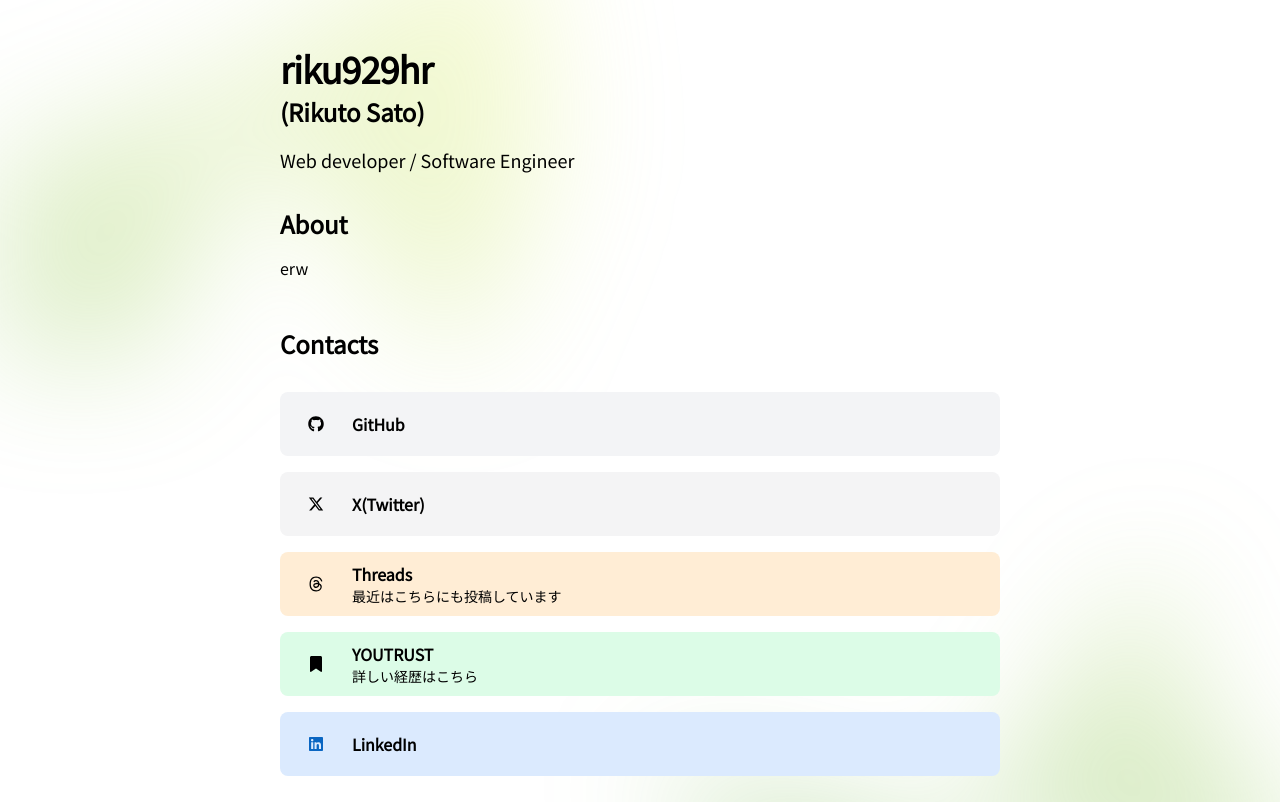
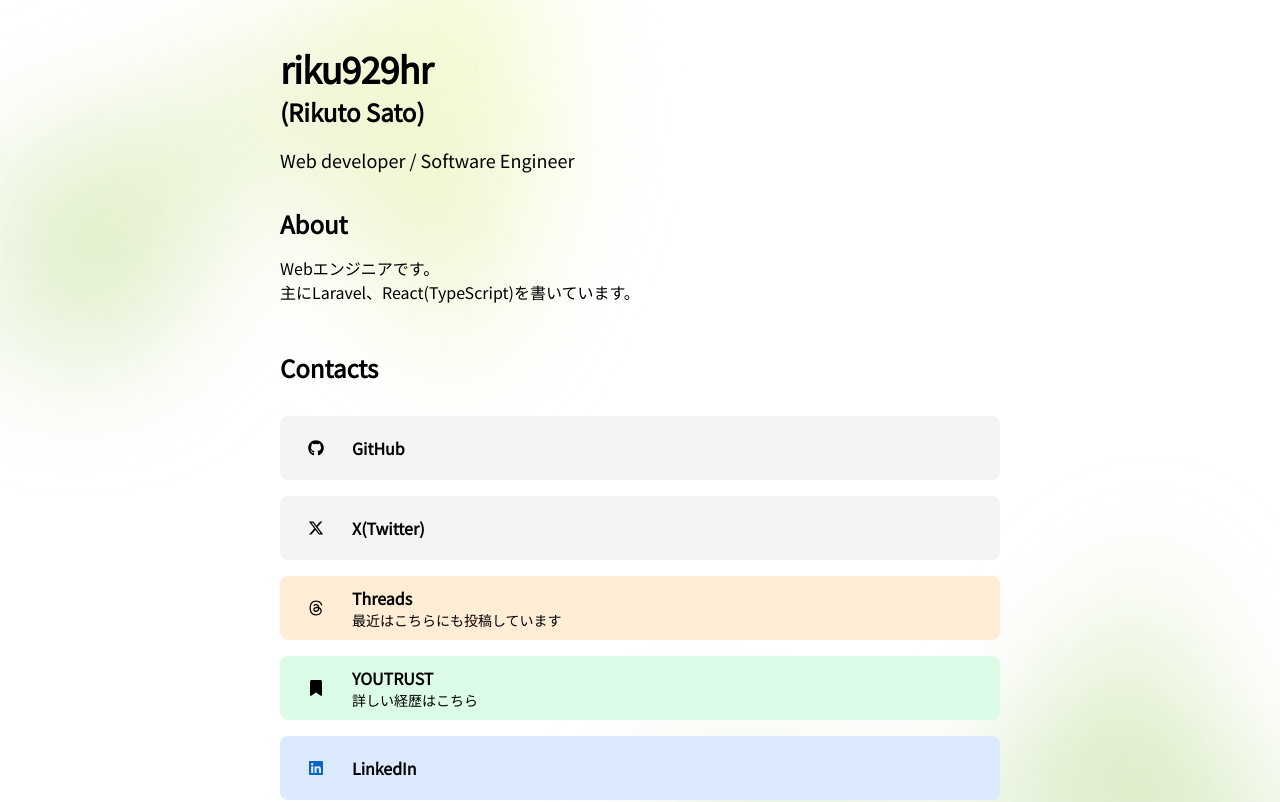
Before and after one commit to riku929hr/riku929hr.github.io, a Next.js app: page / in a window 1280 px wide. Shown: the top 802 px of the page. Built offline with nearby package versions, Linux system fonts and the light colour scheme.

Commit message:
update about message

```diff
--- a/src/app/_ui/toppage/About.tsx
+++ b/src/app/_ui/toppage/About.tsx
@@ -2,7 +2,8 @@ import Section from "./components/Section";
 
 const About = () => (
   <Section title="About">
-    <p>erw</p>
+    <p>Webエンジニアです。</p>
+    <p>主にLaravel、React(TypeScript)を書いています。</p>
   </Section>
 );
 
```
